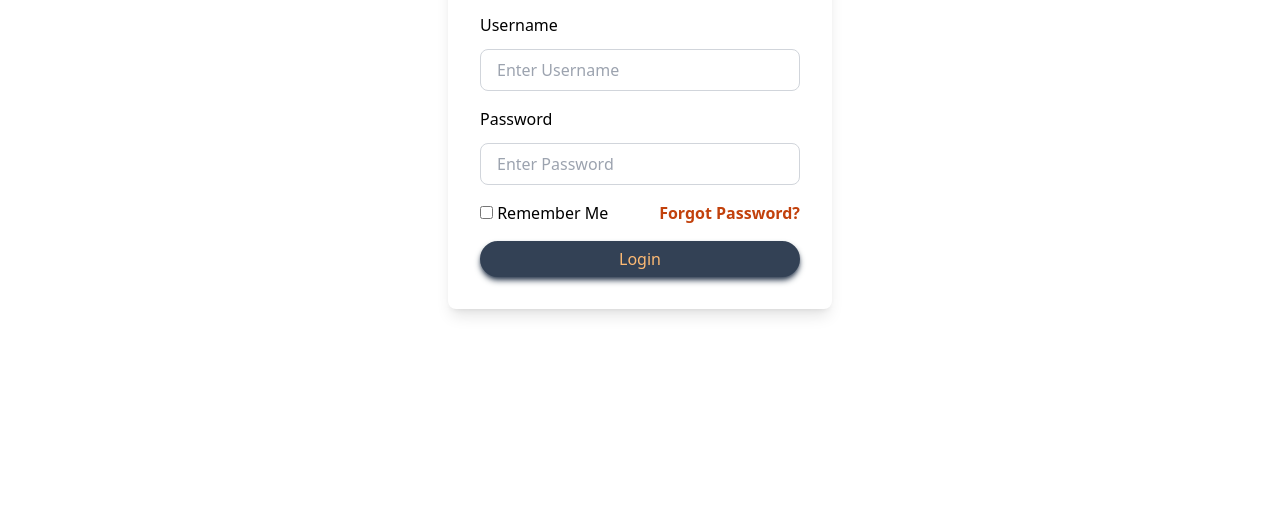
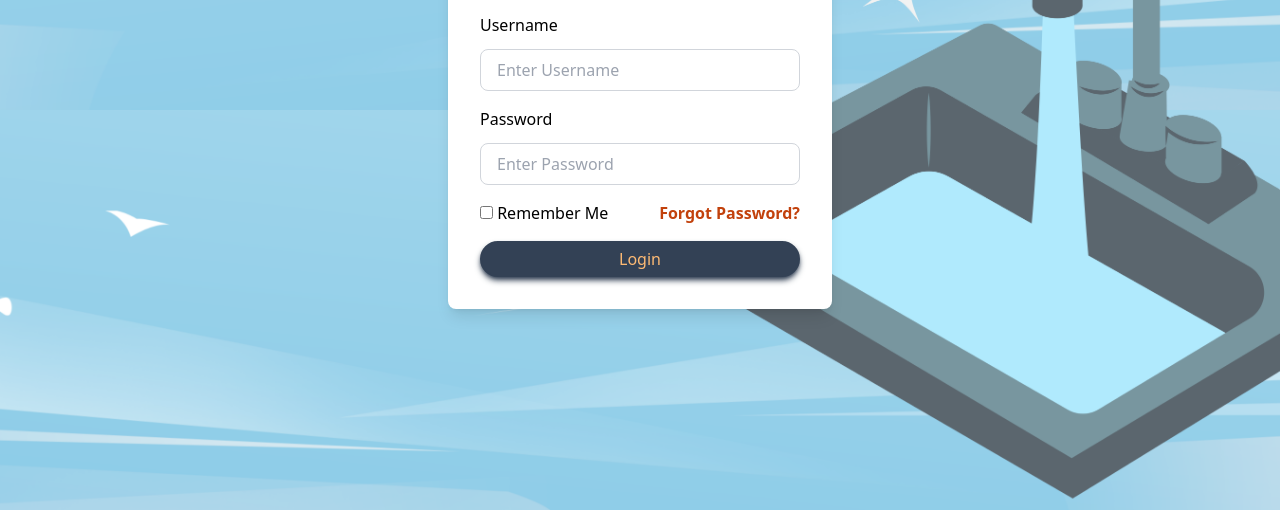
Before and after one commit to adrian-aizen/sinkssys, a plain HTML site: page index.html in a window 1280 px wide. Shown: the part 290-800 px from the top of the page. Drawn offline with nearby package versions, Linux system fonts and the light colour scheme; the site is published under a folder, as on GitHub Pages, so addresses that start at the root find nothing.

Commit message:
Fixed background image in login page

```diff
--- a/index.html
+++ b/index.html
@@ -10,7 +10,7 @@
     crossorigin="anonymous" referrerpolicy="no-referrer" />
 </head>
 
-<body class="bg-cover bg-center bg-cover h-screen" style="background-image: url(/assets/sinkssysbg2.png);">
+<body class="bg-cover bg-center bg-cover h-screen" style="background-image: url('./assets/sinkssysbg2.png');">
 
   <header class="bg-slate-700 h-16 w-full fixed">
     <div class="flex flex-col justify-center items-center">
```
